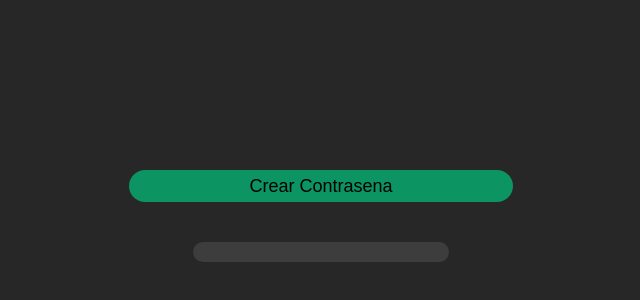
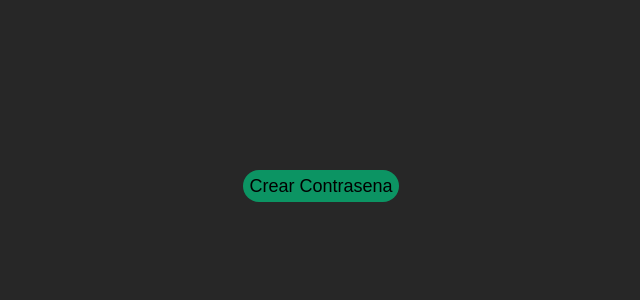
Before and after one commit to Star-God-Coder/Creador-de-Contrasena, a plain HTML site: page index.html in a window 1280 px wide. Shown: the part 184-484 px from the top of the page, without its empty margins (319-959 px from the left). Drawn offline with Linux system fonts and the light colour scheme.

Commit message:
Add files via upload

```diff
--- a/css/Styles.css
+++ b/css/Styles.css
@@ -16,22 +16,24 @@ body{
     flex-direction: column;
 }
 button{
-    width: 30%;
+    width: fit-content;
     border-radius: 30px;
     border: 0px;
     background-color: #0C9463;
     height: 32px;
     font-size: large;
+
 }
 .Resultado--Container{
     background-color: white;
     opacity: 0.1;
-    width: 20%;
+    width: fit-content;
     margin-top: 40px;
     border-radius: 40px;
     display: flex;
     height: 20px;
     justify-content: center;
+
 }
 #Resultado{
     color: #0C9463;
```
